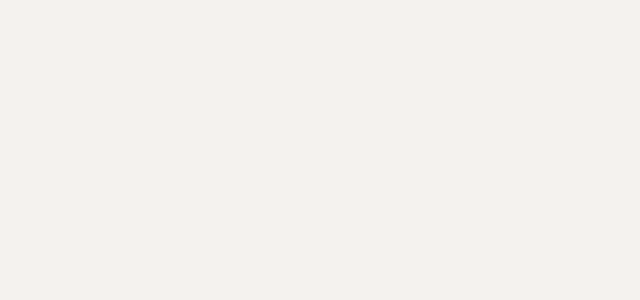
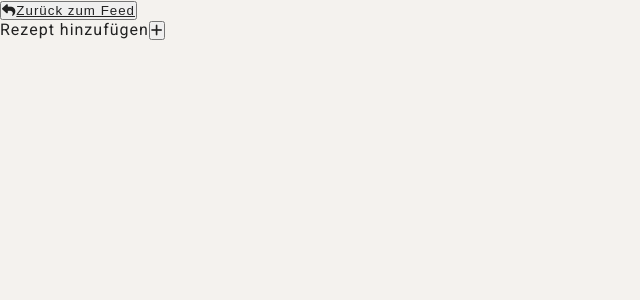
Before and after one commit to aliho3ein/rezept-sharing, a React (Vite) app: page /user-profile/1 in a window 1280 px wide. Before the commit this address had no page. Shown: the top 300 px of the page, without its empty margins (0-640 px from the left). Built offline with nearby package versions, Linux system fonts and the light colour scheme; no server answers.

Commit message:
feat user profile functionality

```diff
--- a/src/components/userProfile/AddRecipeForm.tsx
+++ b/src/components/userProfile/AddRecipeForm.tsx
@@ -46,8 +46,6 @@ const AddRecipeForm: FC<RecipeFormProps> = ({ closePopup }) => {
     time: "",
   });
   const [image, setImg] = useState<string[]>([]);
-
-  console.log(formData.material);
 
   function addIngredientToMaterial(ingredient: Material) {
     setFormData((prevData) => ({
--- a/src/pages/App.tsx
+++ b/src/pages/App.tsx
@@ -38,6 +38,7 @@ const App: FC = () => {
         />
         <Route path="/passwort-zuruecksetzen/:id" element={<NewPassword />} />
         <Route path="/contact" element={<Contact />} />
+        <Route path="/user-profile/:id" element={<UserProfile />} />
       </Routes>
     </>
   );
--- a/src/pages/UserProfile.tsx
+++ b/src/pages/UserProfile.tsx
@@ -1,25 +1,43 @@
-import { FC, useState } from "react";
-import { Link } from "react-router-dom";
+import { FC, useEffect, useState } from "react";
+import { Link, useParams } from "react-router-dom";
 import style from "../styles/userProfile/userProfile.module.scss";
 import AddRecipeForm from "../components/userProfile/AddRecipeForm";
+import instance from "../api/instance";
 
 const UserProfile: FC = () => {
+  const { id } = useParams();
   const [popup, setPopup] = useState<boolean>(false);
+  const [recipes, setRecipes] = useState([]);
+  const [userInfo, setUserInfo] = useState(null);
+
+  useEffect(() => {
+    handleFetch(`/recipe/user/${id}`, setRecipes);
+    handleFetch(`/user/${id}`, setUserInfo);
+  }, [id]);
+
+  function handleFetch(endpoint: string, setData: Function) {
+    instance
+      .get(endpoint)
+      .then((response) => setData(response.data))
+      .catch((err) => console.log(err));
+  }
 
   return (
     <section className={style.userProfileContainer}>
-      {popup && <AddRecipeForm closePopup={setPopup} />}
       <button>
         <Link to="/">
           <i className={`fa-solid fa-reply ${style.returnArrow}`}></i>
           Zurück zum Feed
         </Link>
       </button>
-
+      {/* <p>{userInfo.desc}</p> */}
+      {/* <img src={userInfo.img} /> */}
+      <main>{/* {recipes.map((recipe) => recipe)} */}</main>
       <span>Rezept hinzufügen</span>
       <button onClick={() => setPopup(true)}>
         <i className={`fa-solid fa-plus ${style.addRecipe}`}></i>
       </button>
+      {popup && <AddRecipeForm closePopup={setPopup} />}
     </section>
   );
 };
```
